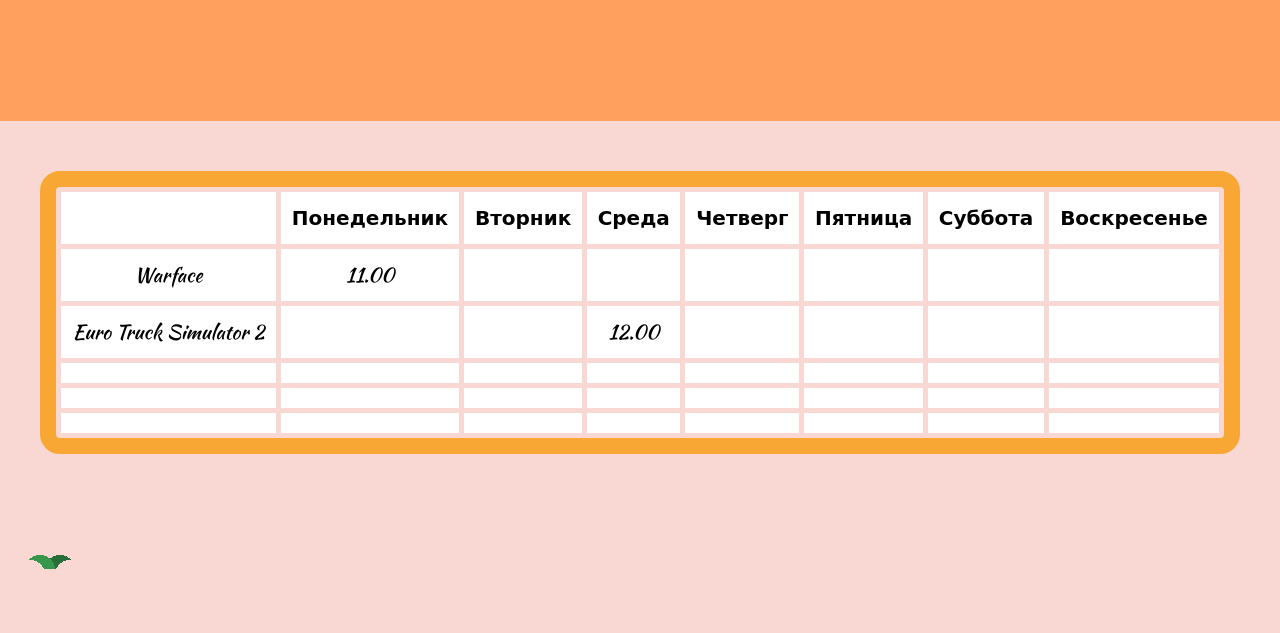
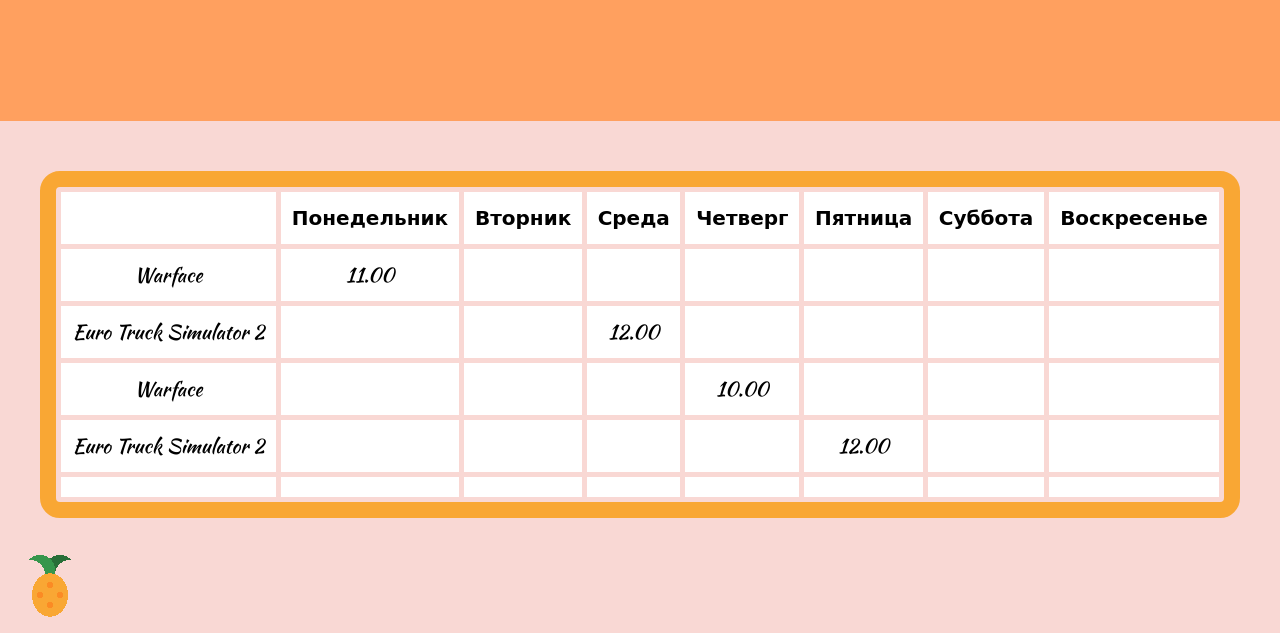
Before and after one commit to Muniabi/My_sites, a plain HTML site: page site with АНАНАСАМИ/new/index.html in a window 1280 px wide. Shown: the part 2665-3298 px from the top of the page. Before the commit the page ends 3234 px from the top, so only its background shows below. Drawn offline with Linux system fonts and the light colour scheme.

Commit message:
Version 1.0.1
Add time

```diff
--- a/site with АНАНАСАМИ/new/index.html
+++ b/site with АНАНАСАМИ/new/index.html
@@ -145,22 +145,22 @@
 					<td></td>
 				</tr>
 				<tr>
+					<td>Warface</td>
 					<td></td>
 					<td></td>
 					<td></td>
-					<td></td>
-					<td></td>
+					<td>10.00</td>
 					<td></td>
 					<td></td>
 					<td></td>
 				</tr>
 				<tr>
+					<td>Euro Truck Simulator 2</td>
 					<td></td>
 					<td></td>
 					<td></td>
 					<td></td>
-					<td></td>
-					<td></td>
+					<td>12.00</td>
 					<td></td>
 					<td></td>
 				</tr>
```
Also changed, not shown: 3 other files.
